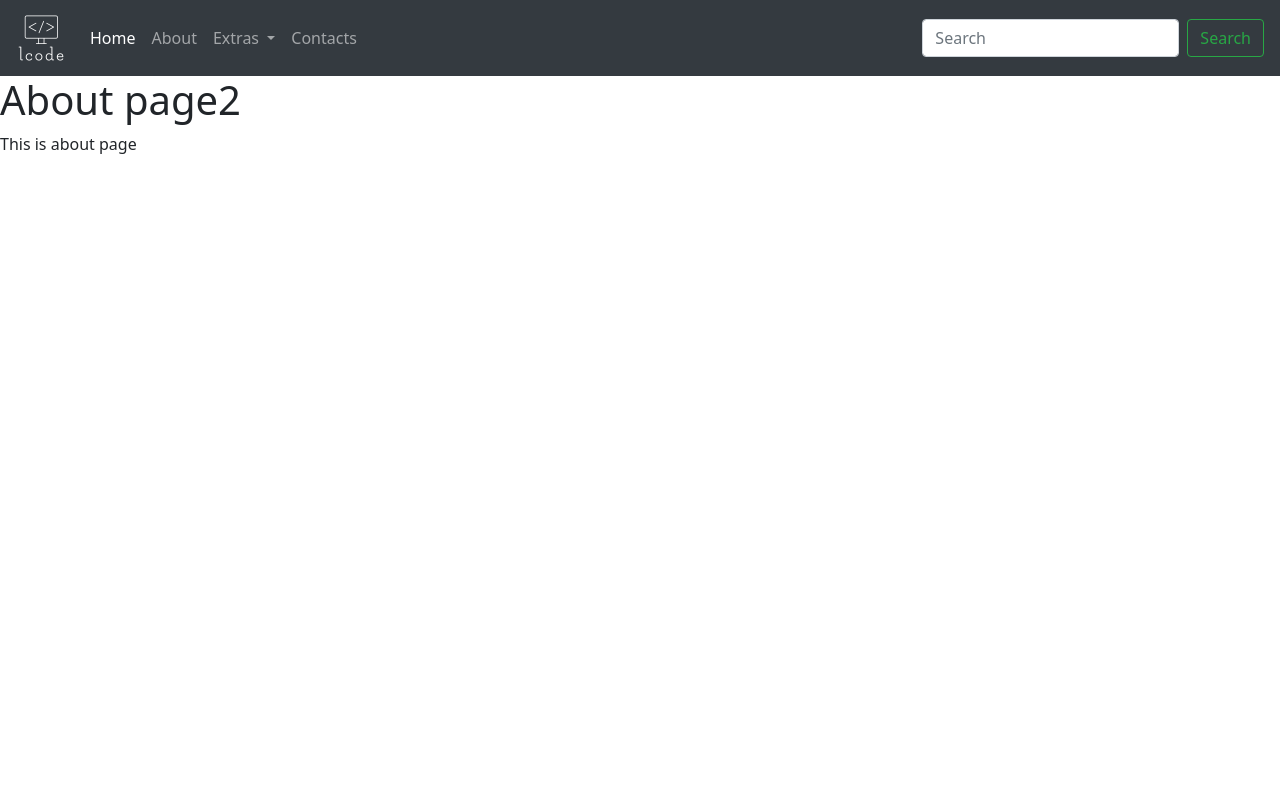
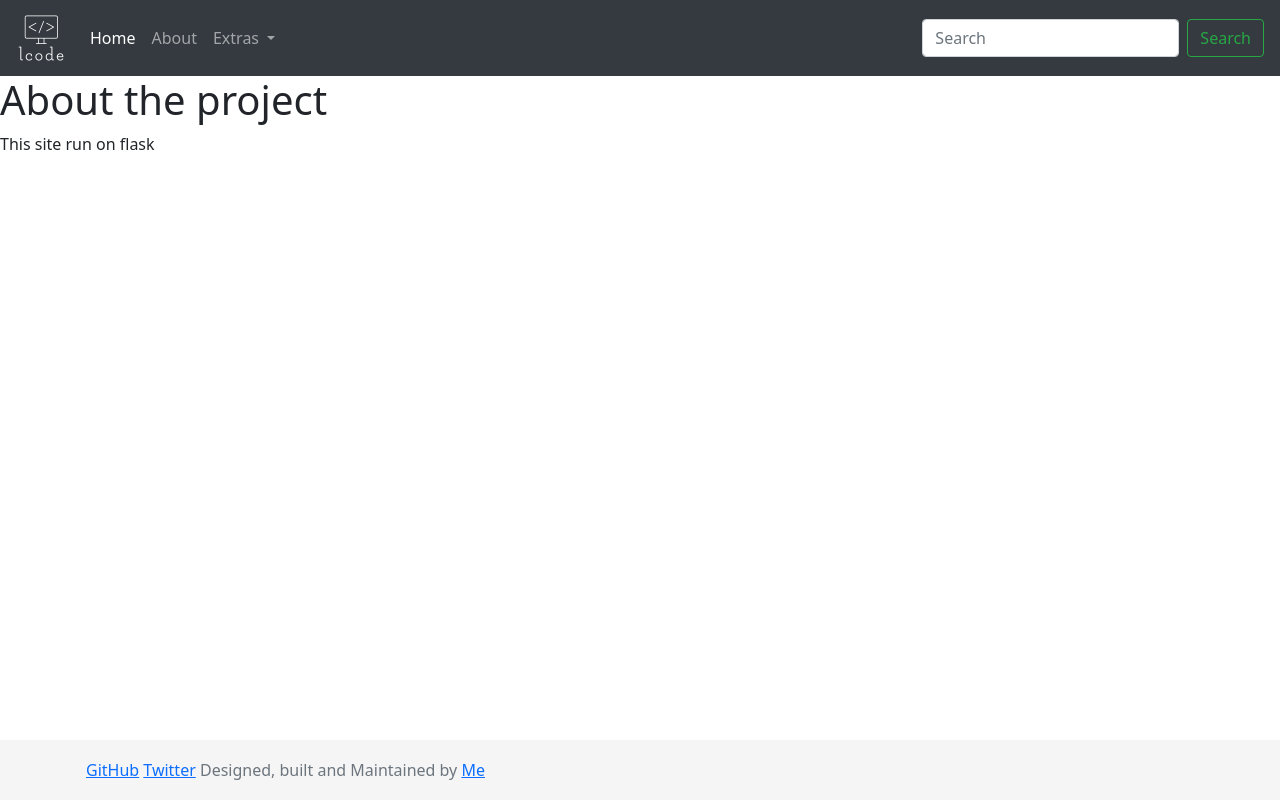
Before and after one commit to lukasijus/flask-computervision-webapp, a Flask app: page /about in a window 1280 px wide. Run offline with Flask 2, Linux system fonts and the light colour scheme; some libraries are stand-ins or nearby versions.

Commit message:
clean-up

```diff
--- a/app.py
+++ b/app.py
@@ -6,6 +6,9 @@ from decouple import config
 from functions.main import getDominantColor, catOrDog, allowed_file
 from jinja2 import Environment, PackageLoader, select_autoescape
 from shutil import copyfile
+from form_contact import ContactForm
+from send_grid_flask import  send_mail
+from flask_mail import Mail, Message
 
 env = Environment(
     loader=PackageLoader('app', 'templates'),
@@ -27,17 +30,20 @@ app.config['STATIC_FOLDER'] = STATIC_FOLDER
 app.config['STATIC_FOLDER_UPLOADS'] = STATIC_FOLDER_UPLOADS
 app.config['MAX_CONTENT_LENGTH'] = 16 * 1024 * 1024
 
-
 title_papge = env.get_template('title.html')
 about_page = env.get_template('about.html')
 
 @app.route('/')
 def hello():
-    return render_template(title_papge, title='Index page2')
+    return render_template(title_papge, title='lukas code')
 
 @app.route('/about')
 def about():
-    return render_template(about_page, title='About page2')
+    return render_template(about_page, title='About the project')
+
+@app.route('/success')
+def success():
+    return render_template(title_papge)
 
 @app.route('/cats_vs_dogs', methods=['GET', 'POST'])
 def upload_file():
--- /dev/null
+++ b/static/css/sticky-footer.css
@@ -0,0 +1,22 @@
+/* Sticky footer styles
+-------------------------------------------------- */
+html {
+  position: relative;
+  min-height: 100%;
+}
+body {
+  margin-bottom: 60px; /* Margin bottom by footer height */
+}
+.footer {
+  position: absolute;
+  bottom: 0;
+  width: 100%;
+  height: 60px; /* Set the fixed height of the footer here */
+  line-height: 60px; /* Vertically center the text there */
+  background-color: #f5f5f5;
+}
+
+
+/* Custom page CSS
+-------------------------------------------------- */
+/* Not required for template or sticky footer method. */
--- a/templates/about.html
+++ b/templates/about.html
@@ -5,6 +5,6 @@
 {% block content %}
 <h1>{{ title }}</h1>
 <p>
-    This is about page
+    This site run on flask
 </p>
 {% endblock %}
--- a/templates/base.html
+++ b/templates/base.html
@@ -6,7 +6,9 @@
     <meta http-equiv="X-UA-Compatible" content="ie=edge">
     <title>{% block title %}{% endblock %}</title>
     <!-- Bootstrap CSS -->
+    <link rel="stylesheet" href="static\css\sticky-footer.css">
     <link rel="stylesheet" href="static\css\bootstrap.min.css" integrity="sha384-r4NyP46KrjDleawBgD5tp8Y7UzmLA05oM1iAEQ17CSuDqnUK2+k9luXQOfXJCJ4I" crossorigin="anonymous">
+
     <link rel='shortcut icon' type='image/x-icon' href='./static/logo.ico' />
 </head>
 <body>
@@ -34,9 +36,6 @@
             <li><a class="dropdown-item" href="/cats_vs_dogs">Cats vs Dogs</a></li>
           </ul>
         </li>
-        <li class="nav-item">
-          <a class="nav-link" href="/">Contacts</a>
-        </li>
       </ul>
       <form class="d-flex">
         <input class="form-control mr-2" type="search" placeholder="Search" aria-label="Search">
@@ -48,6 +47,13 @@
     {% block content%}
 
     {% endblock %}
+    <footer class="footer">
+      <div class="container">
+        <span><a href="https://github.com/lukasijus/flask-computervision-webapp">GitHub</a></span>
+        <span><a href="https://twitter.com/LukasRimkus10">Twitter</a></span>
+        <span class="text-muted">Designed, built and Maintained by <a href=https://lukasrimkus.com" target="_blank" rel="noopener">Me</a></span>
+      </div>
+    </footer>
 <script src="static\js\bootstrap.min.js"></script>
 </body>
 </html>
```
Also changed, not shown: templates/cat.html (deleted, +0 -10 lines), templates/navbar.html (deleted, +0 -37 lines), static/uploads/Annotation_2019-09-06_130636.png (added), 2 other files.
